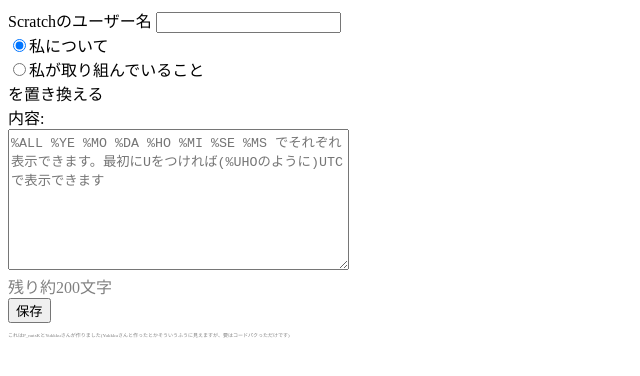
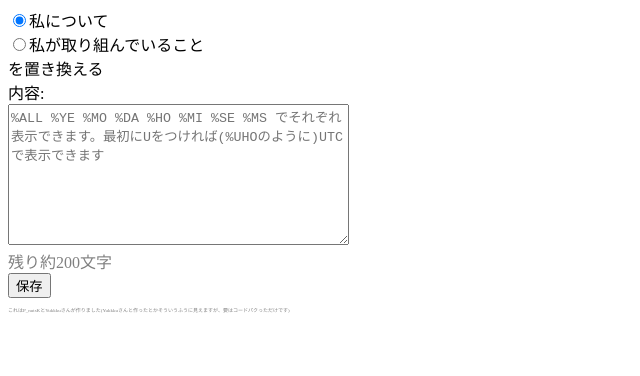
Before and after one commit to P-nutsK/Scratch-Last-login, a browser extension: page options.html in a window 1280 px wide. Shown: the whole page, without its empty margins (0-640 px from the left). Drawn offline with Linux system fonts and the light colour scheme.

Commit message:
Update options.html

```diff
--- a/options.html
+++ b/options.html
@@ -21,8 +21,6 @@
 </head>
 
 <body>
-    <label>Scratchのユーザー名
-        <input type="text" id="username"></label><br>
     <label><input type="radio" name="a" id="bio">私について</label><br>
     <label><input type="radio" name="a" id="status">私が取り組んでいること</label><br>
     <div>を置き換える<br>内容:</div>
```
